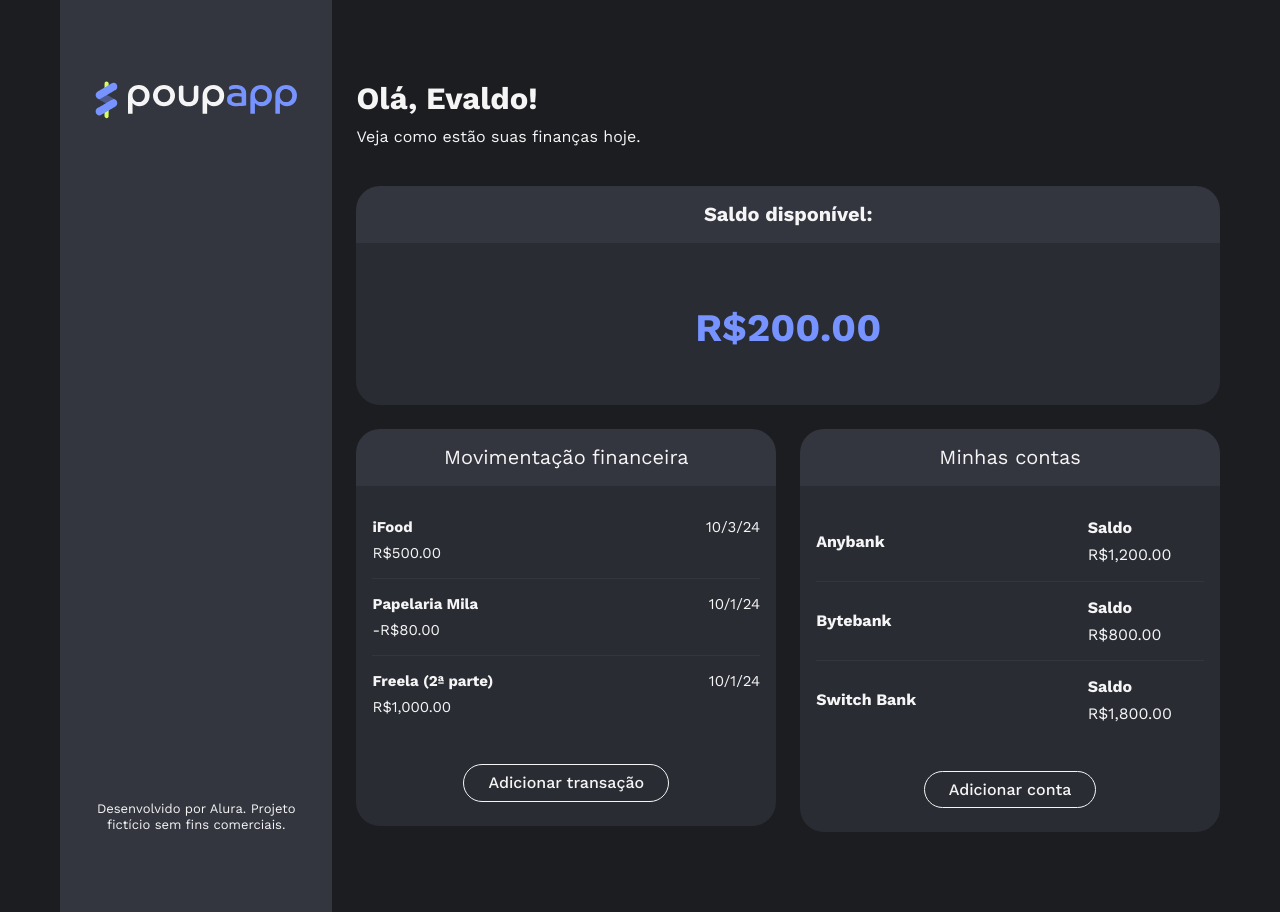
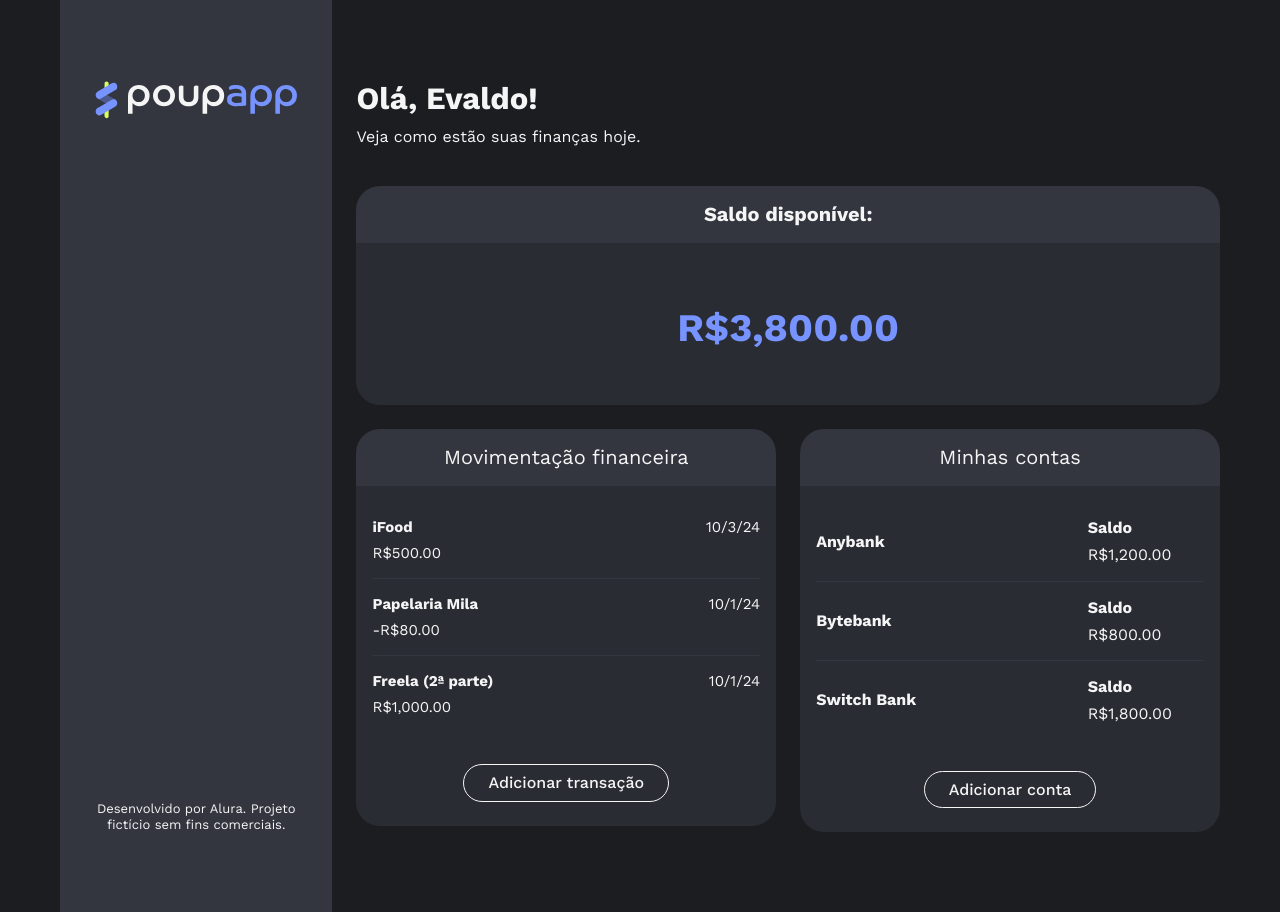
Before and after one commit to antonio-evaldo/4457-angular-19-curso-3-projeto, an Angular app: page / in a window 1280 px wide. Built offline with nearby package versions, Linux system fonts and the light colour scheme.

Commit message:
feat: calcula saldo a partir das contas

```diff
--- a/src/app/app.component.html
+++ b/src/app/app.component.html
@@ -1,12 +1,13 @@
 <div class="app">
   <app-barra-lateral class="barra-lateral" />
+
   <main class="conteudo-principal">
     <app-apresentacao />
 
     <div class="area-financeira">
-      <app-saldo class="saldo" />
+      <app-saldo class="saldo" [saldo]="saldo()" />
       <app-transacoes class="transacoes" />
-      <app-contas class="contas" />
+      <app-contas class="contas" [contas]="contas()" />
     </div>
   </main>
 </div>
--- a/src/app/app.component.ts
+++ b/src/app/app.component.ts
@@ -1,9 +1,10 @@
-import { Component } from '@angular/core';
+import { Component, computed, signal } from '@angular/core';
 import { BarraLateralComponent } from "./componentes/barra-lateral/barra-lateral.component";
 import { ApresentacaoComponent } from "./componentes/apresentacao/apresentacao.component";
 import { SaldoComponent } from "./componentes/saldo/saldo.component";
 import { TransacoesComponent } from "./componentes/transacoes/transacoes.component";
 import { ContasComponent } from "./componentes/contas/contas.component";
+import { Conta } from './modelos/conta';
 
 @Component({
   selector: 'app-root',
@@ -12,5 +13,24 @@ import { ContasComponent } from "./componentes/contas/contas.component";
   styleUrl: './app.component.css'
 })
 export class AppComponent {
-  title = '4457-angular-19-curso-3';
+  contas = signal<Conta[]>([
+    {
+      banco: 'Anybank',
+      saldo: 1200
+    },
+    {
+      banco: 'Bytebank',
+      saldo: 800
+    },
+    {
+      banco: 'Switch Bank',
+      saldo: 1800
+    },
+  ]);
+
+  saldo = computed(() => {
+    return this.contas().reduce((acc, conta) => {
+      return acc + conta.saldo;
+    }, 0);
+  });
 }
--- a/src/app/componentes/contas/contas.component.ts
+++ b/src/app/componentes/contas/contas.component.ts
@@ -1,4 +1,4 @@
-import { Component, signal } from '@angular/core';
+import { Component, input } from '@angular/core';
 import { BotaoComponent } from "../botao/botao.component";
 import { ContaComponent } from "./conta/conta.component";
 import { Conta } from '../../modelos/conta';
@@ -10,18 +10,5 @@ import { Conta } from '../../modelos/conta';
   styleUrl: './contas.component.css'
 })
 export class ContasComponent {
-  contas = signal<Conta[]>([
-    {
-      banco: 'Anybank',
-      saldo: 1200
-    },
-    {
-      banco: 'Bytebank',
-      saldo: 800
-    },
-    {
-      banco: 'Switch Bank',
-      saldo: 1800
-    },
-  ]);
+  contas = input.required<Conta[]>();
 }
--- a/src/app/componentes/saldo/saldo.component.html
+++ b/src/app/componentes/saldo/saldo.component.html
@@ -5,7 +5,7 @@
 
   <div class="corpo-card">
     <span class="valor texto-xxxl">
-      {{ 200 | currency:"BRL" }}
+      {{ saldo() | currency:"BRL" }}
     </span>
   </div>
 </section>
--- a/src/app/componentes/saldo/saldo.component.ts
+++ b/src/app/componentes/saldo/saldo.component.ts
@@ -1,5 +1,5 @@
 import { CurrencyPipe } from '@angular/common';
-import { Component } from '@angular/core';
+import { Component, input } from '@angular/core';
 
 @Component({
   selector: 'app-saldo',
@@ -8,5 +8,5 @@ import { Component } from '@angular/core';
   styleUrl: './saldo.component.css'
 })
 export class SaldoComponent {
-
+  saldo = input.required<number>();
 }
```
